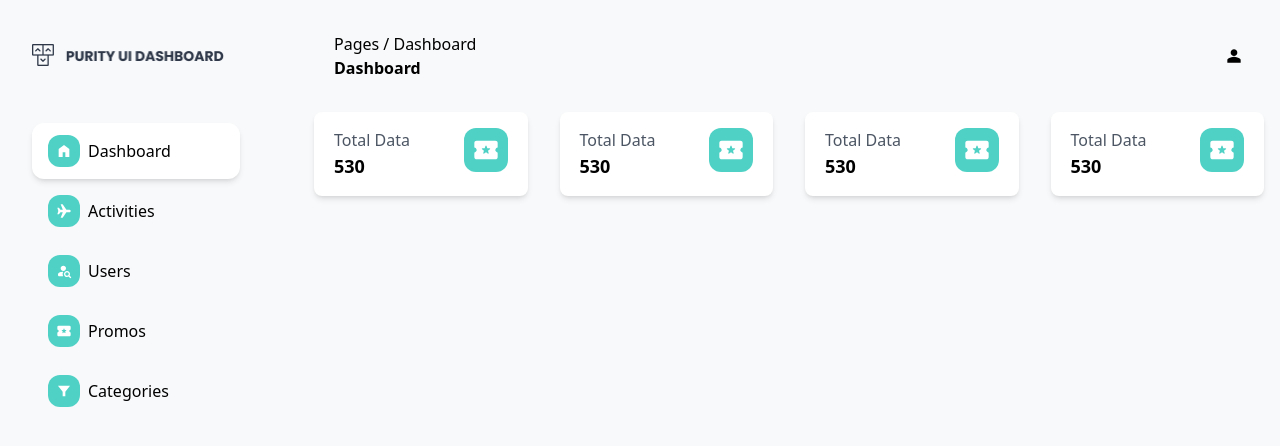
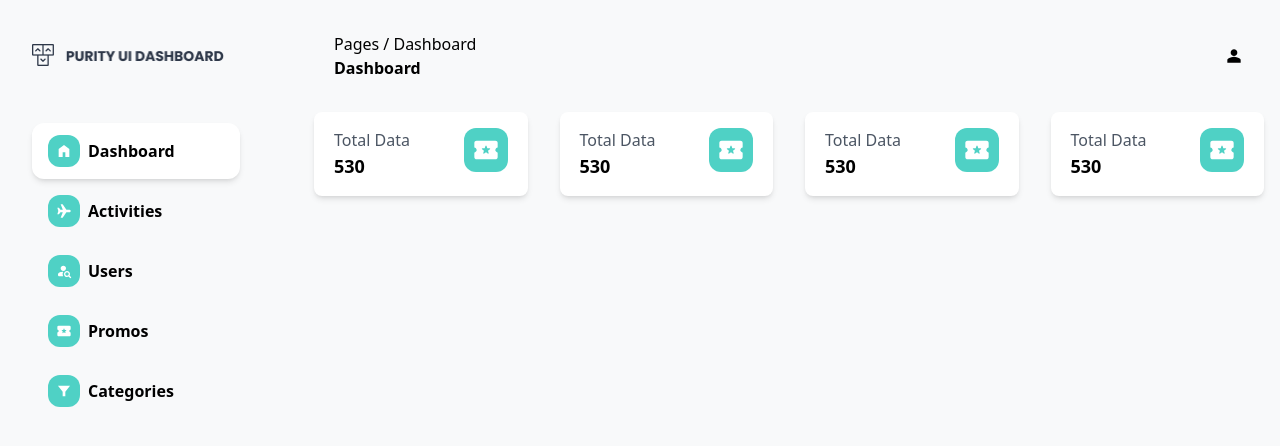
Before and after one commit to m-nazhat-adiba/trippin-travel-admin-UI, a Next.js app: page / in a window 1280 px wide. Shown: the top 446 px of the page. Built offline with nearby package versions, Linux system fonts and the light colour scheme.

Commit message:
edited button text weight to bold

```diff
--- a/src/components/navigation/SideBar.js
+++ b/src/components/navigation/SideBar.js
@@ -18,7 +18,7 @@ const SideBar = () => {
             icon="material-symbols:home"
             className="w-8 h-8 p-2 bg-[#4FD1C5] text-white rounded-xl"
           />
-          <p>Dashboard</p>
+          <p className="font-bold">Dashboard</p>
         </button>
         <button className="flex items-center gap-2 w-52 h-14 px-4">
           <Icon
@@ -26,28 +26,28 @@ const SideBar = () => {
             rotate={1}
             className="w-8 h-8 p-2 bg-[#4FD1C5] text-white rounded-xl"
           />
-          <p>Activities</p>
+          <p className="font-bold">Activities</p>
         </button>
         <button className="flex items-center gap-2 w-52 h-14  px-4">
           <Icon
             icon="material-symbols:person-search-rounded"
             className="w-8 h-8 p-2 bg-[#4FD1C5] text-white rounded-xl"
           />
-          <p>Users</p>
+          <p className="font-bold">Users</p>
         </button>
         <button className="flex items-center gap-2 w-52 h-14 b px-4">
           <Icon
             icon="material-symbols:local-activity-rounded"
             className="w-8 h-8 p-2 bg-[#4FD1C5] text-white rounded-xl"
           />
-          <p>Promos</p>
+          <p className="font-bold">Promos</p>
         </button>
         <button className="flex items-center gap-2 w-52 h-14  px-4">
           <Icon
             icon="material-symbols:filter-alt-sharp"
             className="w-8 h-8 p-2 bg-[#4FD1C5] text-white rounded-xl"
           />
-          <p>Categories</p>
+          <p className="font-bold">Categories</p>
         </button>
       </div>
     </div>
```
